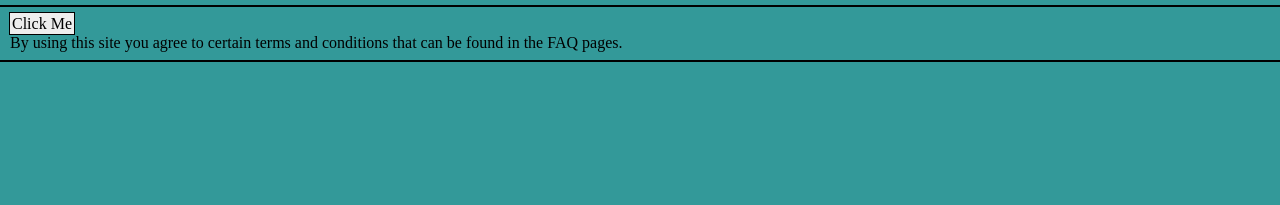
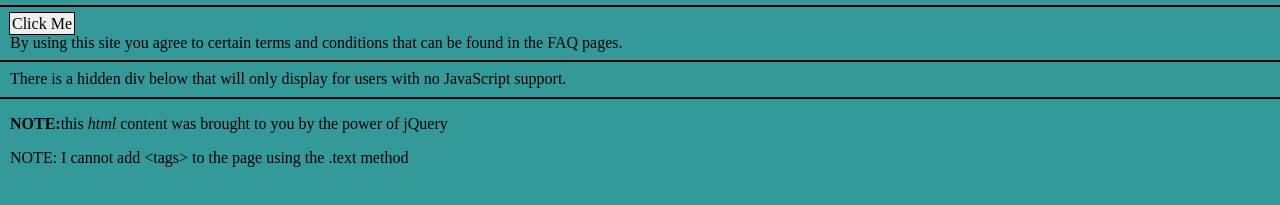
Before and after one commit to CronanGogarty/jQueryBasics, a plain HTML site: page Toggle.html in a window 1280 px wide. Shown: the part 125-330 px from the top of the page. Drawn offline with nearby package versions, Linux system fonts and the light colour scheme.

Commit message:
final edits to Toggle.html

```diff
--- a/Toggle.html
+++ b/Toggle.html
@@ -18,7 +18,13 @@
         <hr />
         <div id="disclaimer2">By using this site you agree to certain terms and conditions that can be found in the FAQ pages.</div>
         <hr />
+        <div>There is a hidden div below that will only display for users with no JavaScript support.</div>
         <div id="no-script">We recommend that you have JavaScript enabled!</div>
+        <hr />
+        <div>
+            <p id="addHtml"></p>
+            <p id="addText"></p>
+        </div>
 
     </main>
 
@@ -69,6 +75,12 @@
 
             //hide the no-script message from users with JavaScript enabled
             $('#no-script').remove();
+
+            //add html to a paragraph// //add text to a paragraph
+            $('p#addHtml').html("<strong>NOTE:</strong>this <em>html</em> content was brought to you by the power of jQuery");
+            $('p#addText').text("NOTE: I cannot add <tags> to the page using the .text method");
+            console.log("Using jQuery I added \"" + $('#addText').text() + "\" to the #addText p element");
+
         });
     </script>
 </body>
```
